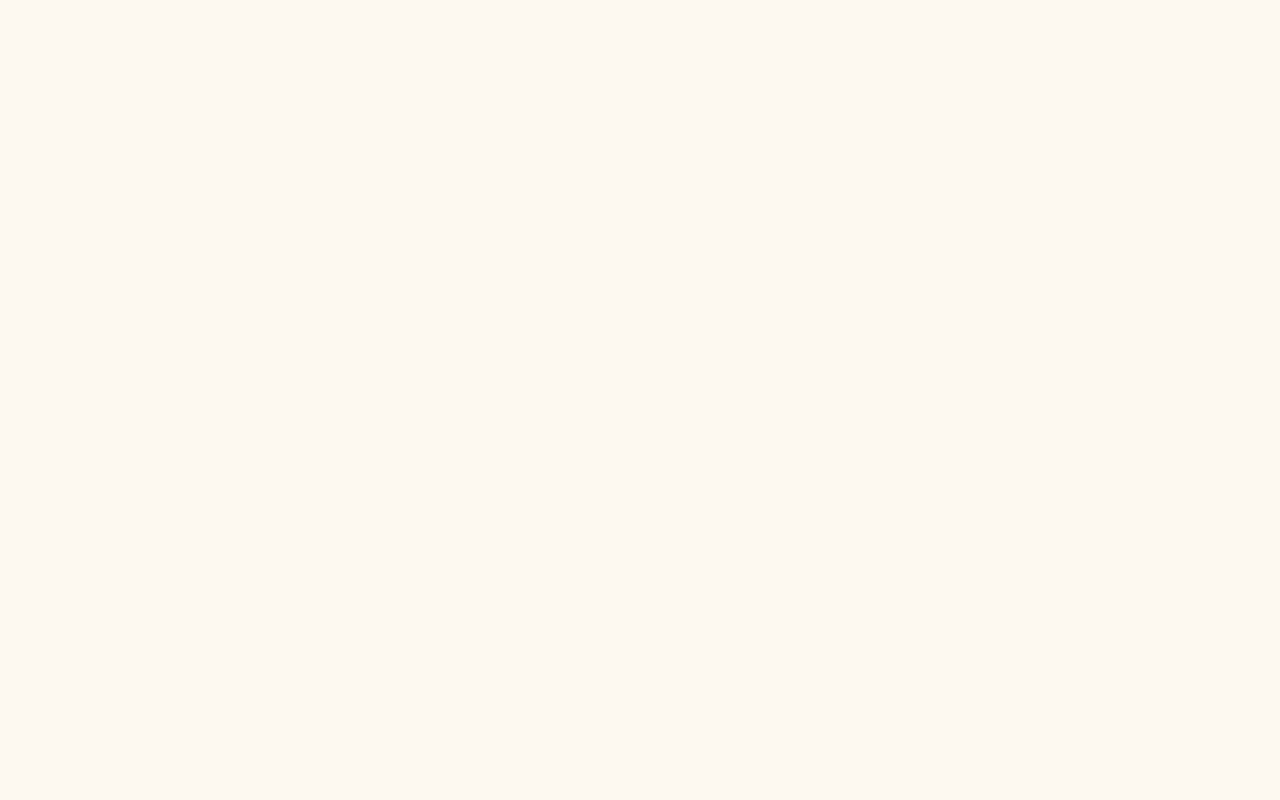
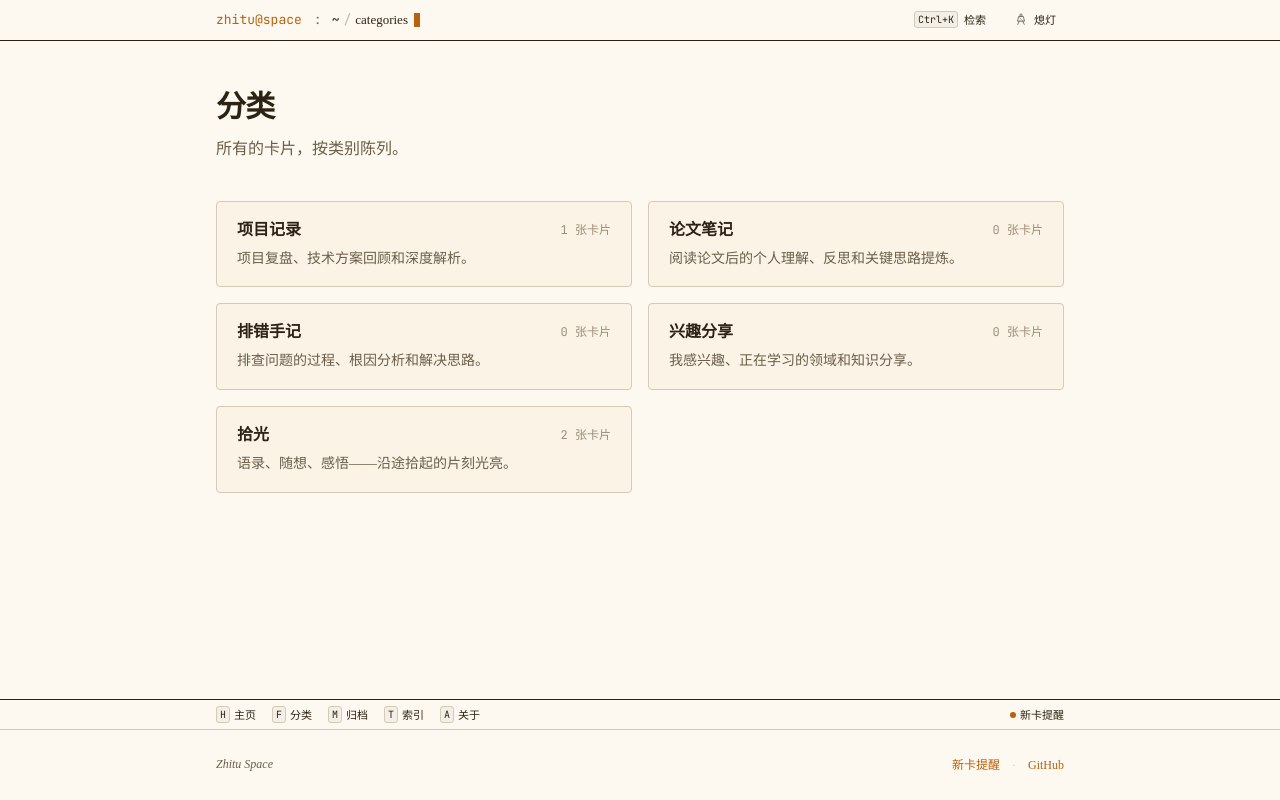
Before and after one commit to pzhitu/zhitu-lab, a Next.js app: page /categories in a window 1280 px wide. Before the commit this address had no page. Built offline with nearby package versions, Linux system fonts and the light colour scheme.

Commit message:
精简底部栏为5个链接，新增/categories分类页面

```diff
--- /dev/null
+++ b/src/app/categories/page.tsx
@@ -0,0 +1,68 @@
+import { CATEGORIES, getAllPosts } from "@/lib/content"
+import Link from "next/link"
+import type { Metadata } from "next"
+
+export const metadata: Metadata = {
+  title: "分类 — Zhitu Space",
+  description: "按分类浏览所有卡片。",
+  alternates: { canonical: "https://zhi-tu.me/categories" },
+}
+
+const CATEGORY_LABELS: Record<string, { title: string; description: string }> = {
+  projects: { title: "项目记录", description: "项目复盘、技术方案回顾和深度解析。" },
+  papers: { title: "论文笔记", description: "阅读论文后的个人理解、反思和关键思路提炼。" },
+  debugging: { title: "排错手记", description: "排查问题的过程、根因分析和解决思路。" },
+  interests: { title: "兴趣分享", description: "我感兴趣、正在学习的领域和知识分享。" },
+  moments: { title: "拾光", description: "语录、随想、感悟——沿途拾起的片刻光亮。" },
+}
+
+export default function CategoriesPage() {
+  const allPosts = getAllPosts()
+
+  const categories = CATEGORIES
+    .map((cat) => ({
+      slug: cat.slug,
+      title: CATEGORY_LABELS[cat.slug]?.title || cat.slug,
+      description: CATEGORY_LABELS[cat.slug]?.description || "",
+      count: allPosts.filter((p) => p.category === cat.slug).length,
+    }))
+
+  return (
+    <div className="mx-auto max-w-4xl px-4 py-12 sm:px-6">
+      <div className="mb-10">
+        <h1 className="text-2xl sm:text-3xl font-bold tracking-tight mb-3" style={{ fontFamily: "var(--font-serif)" }}>
+          分类
+        </h1>
+        <p className="text-[var(--color-ink-subtle)] text-base">
+          所有的卡片，按类别陈列。
+        </p>
+      </div>
+
+      <div className="grid gap-4 sm:grid-cols-2">
+        {categories.map((cat) => (
+          <Link
+            key={cat.slug}
+            href={`/${cat.slug}`}
+            className="drawer block group"
+            style={{ textDecoration: "none", color: "inherit" }}
+          >
+            <div className="flex items-center justify-between mb-1.5">
+              <span className="text-base font-semibold group-hover:text-[var(--color-accent)] transition-colors">
+                {cat.title}
+              </span>
+              <span
+                className="text-xs shrink-0 ml-3"
+                style={{ fontFamily: "var(--font-mono)", color: "var(--color-ink-faint)" }}
+              >
+                {cat.count} 张卡片
+              </span>
+            </div>
+            <p className="text-sm leading-relaxed" style={{ color: "var(--color-ink-subtle)" }}>
+              {cat.description}
+            </p>
+          </Link>
+        ))}
+      </div>
+    </div>
+  )
+}
--- a/src/components/status-bar.tsx
+++ b/src/components/status-bar.tsx
@@ -19,15 +19,11 @@ export function StatusBar() {
   const accent = "var(--color-accent)"
 
   const links: StatusLink[] = [
-    { key: "W", label: "书桌", href: "/" },
-    { key: "P", label: "项目", href: "/projects", hideSm: true },
-    { key: "N", label: "论文", href: "/papers", hideSm: true },
-    { key: "D", label: "排错", href: "/debugging", hideSm: true },
-    { key: "I", label: "兴趣", href: "/interests", hideSm: true },
-    { key: "O", label: "拾光", href: "/moments", hideSm: true },
+    { key: "H", label: "主页", href: "/" },
+    { key: "F", label: "分类", href: "/categories" },
     { key: "M", label: "归档", href: "/archive" },
     { key: "T", label: "索引", href: "/tags" },
-    { key: "A", label: "关于", href: "/about", hideSm: true },
+    { key: "A", label: "关于", href: "/about" },
   ]
 
   return (
```
